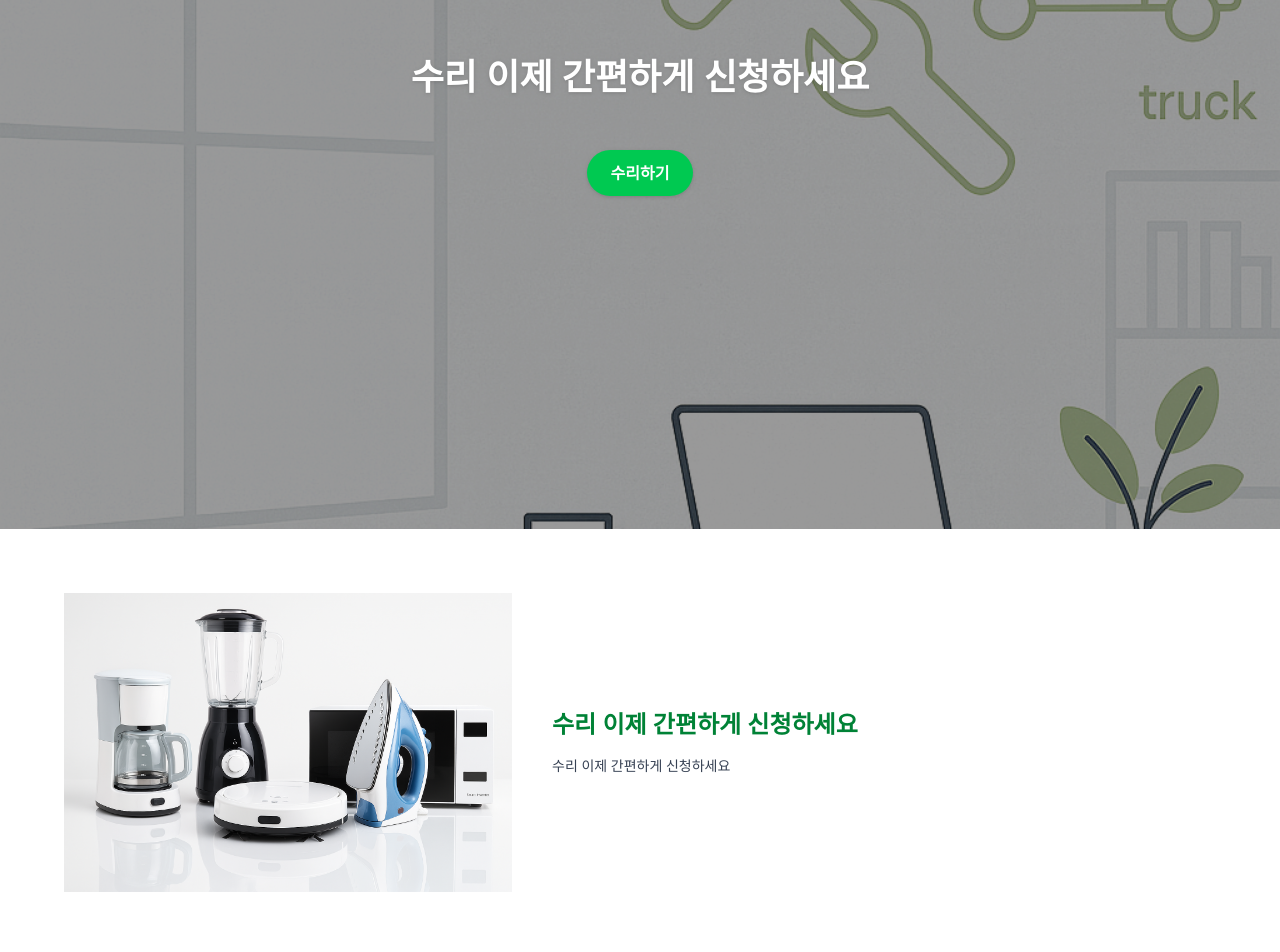
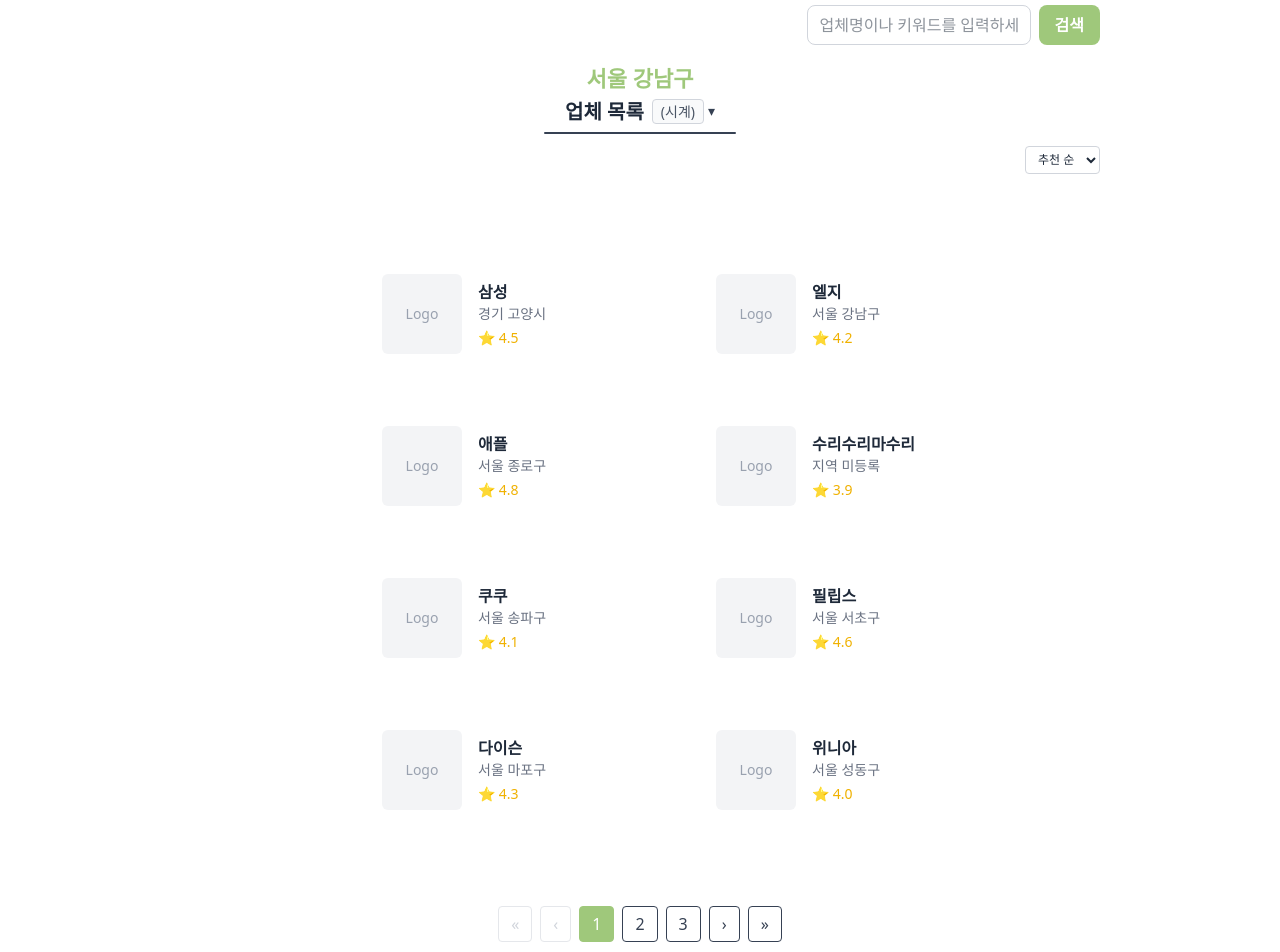
Before and after one commit to cTosMaster/Re-Pair, a React (Vite) app in the folder frontend/: page /partners in a window 1280 px wide. Before the commit this address led to /. Shown: the part 140-1092 px from the top of the page. Built offline with nearby package versions, Linux system fonts and the light colour scheme; no server answers.

Commit message:
frontend/김상윤/업체목록 UI구현

```diff
--- a/frontend/src/App.jsx
+++ b/frontend/src/App.jsx
@@ -30,6 +30,7 @@
 import AuthDebugPage from "./context/AuthDebugPage.jsx";
 import EngineerDashboard from "./pages/engineer/EngineerDashboard.jsx";
 import UserMypage from "./mypage/UserMypage.jsx";
+import CompanyListPage from "./pages/companylist/CompanyListPage.jsx";
 
 function App() {
   return (
@@ -37,6 +38,7 @@
       {/* ✅ 비로그인/로그인 전체 기본 공개 페이지 */}
       {/* ✅ 공개: 고객사 세일즈 상세 */}
       <Route path="/customers/:customerId" element={<CustomerSalesPage />} />
+      <Route path="/partners" element={<CompanyListPage />} />
 
       {/* ✅ 관리자 전용 */}
       <Route element={<ProtectedRoute allowedRoles={["ADMIN"]} />}>
--- /dev/null
+++ b/frontend/src/pages/companylist/CompanyCard.jsx
@@ -0,0 +1,21 @@
+const CompanyCard = ({ companyName, region, avgRating }) => {
+  return (
+    <div className="flex items-center px-4 py-4 bg-white rounded-lg transition h-28 w-fit hover:bg-gray-50">
+      {/* 로고 (왼쪽, 크게) */}
+      <div className="w-20 h-20 bg-gray-100 flex items-center justify-center rounded-md overflow-hidden flex-shrink-0">
+        <span className="text-gray-400 text-sm">Logo</span>
+      </div>
+
+      {/* 업체 정보 (오른쪽) */}
+      <div className="flex flex-col justify-center ml-4 min-w-[150px]">
+        <h3 className="font-semibold text-gray-800 text-base whitespace-nowrap">
+          {companyName}
+        </h3>
+        <p className="text-sm text-gray-500 whitespace-nowrap">{region}</p>
+        <p className="text-sm text-yellow-500 mt-1">⭐ {avgRating.toFixed(1)}</p>
+      </div>
+    </div>
+  );
+};
+
+export default CompanyCard;
--- /dev/null
+++ b/frontend/src/pages/companylist/CompanyListPage.jsx
@@ -0,0 +1,21 @@
+import PublicHeader from "../../components/landing/PublicHeader";
+import CompanyListSection from "./CompanyListSection";
+
+const CompanyListPage = () => {
+  return (
+    <div className="bg-white text-gray-800 min-h-screen flex flex-col">
+      {/* 상단 */}
+      <PublicHeader />
+
+      {/* 중단 */}
+      {/* 고정 마진 제거: mt-20 ❌  → 섹션이 늘어나면 그대로 따라 내려감 */}
+      <main className="flex-1 px-6 pt-6">
+        <CompanyListSection />
+      </main>
+
+      {/* 하단 */}
+    </div>
+  );
+};
+
+export default CompanyListPage;
--- /dev/null
+++ b/frontend/src/pages/companylist/CompanyListSection.jsx
@@ -0,0 +1,114 @@
+import CompanyCard from "./CompanyCard";
+import { companyDummy } from "./dummy/companyDummy";
+
+const CompanyListSection = () => {
+  const handleOpenCategory = () => {};
+
+  return (
+    <section className="max-w-5xl mx-auto w-full flex flex-col gap-8 p-6 rounded-lg">
+      {/* 상단 */}
+      <div className="rounded-lg p-7">
+        {/* 검색행 */}
+        <div className="flex justify-end items-center gap-2">
+          <input
+            type="text"
+            placeholder="업체명이나 키워드를 입력하세요"
+            className="h-10 w-56 border border-gray-300 rounded-lg px-3"
+          />
+          <button
+            type="button"
+            className="h-10 px-4 rounded-lg bg-[#9fc87b] text-white font-semibold hover:brightness-90 transition"
+          >
+            검색
+          </button>
+        </div>
+
+        {/* 중앙 타이틀 */}
+        <div className="mt-5 flex flex-col items-center text-center">
+          <span className="font-semibold leading-tight text-[#9fc87b] text-[22px]">
+            서울 강남구
+          </span>
+
+          <div className="mt-1.5 flex items-center gap-2">
+            <span className="font-bold leading-tight text-gray-800 text-[20px]">
+              업체 목록
+            </span>
+
+            {/* (시계) + 화살표 */}
+            <button
+              type="button"
+              onClick={handleOpenCategory}
+              aria-label="카테고리 선택"
+              className="inline-flex items-center gap-1 text-gray-700 hover:text-gray-900"
+            >
+              <span className="border border-gray-300 bg-gray-50 text-gray-600 rounded px-2 py-[1px] text-[14px]">
+                (시계)
+              </span>
+              <span className="leading-none text-[14px]">▾</span>
+            </button>
+          </div>
+
+          {/* 밑줄 */}
+          <div className="mt-2 h-[2px] w-48 bg-gray-700 rounded-full" />
+        </div>
+
+        {/* 정렬 드롭다운 */}
+        <div className="mt-3 flex justify-end">
+          <select className="h-7 px-2 text-xs border border-gray-300 rounded">
+            <option>추천 순</option>
+            <option>별점 순</option>
+          </select>
+        </div>
+      </div>
+
+      {/* 중단 — 1열/2열 전체를 더 오른쪽으로 이동 */}
+      <div className="grid grid-cols-2 gap-x-14 gap-y-10 p-6">
+        {companyDummy.content.map((company, i) => (
+          <div
+            key={company.customerId}
+            className={
+              i % 2 === 0
+                ? "justify-self-end translate-x-8" // ⬅️ 기존 4 → 8
+                : "justify-self-start translate-x-8"
+            }
+          >
+            <CompanyCard {...company} />
+          </div>
+        ))}
+      </div>
+
+      {/* 하단 — 페이지네이션 */}
+      <div className="flex justify-center space-x-2 text-gray-700 rounded-lg p-6">
+        <button
+          className="px-3 h-9 rounded border text-gray-300 border-gray-200"
+          disabled
+          title="첫 페이지"
+        >
+          «
+        </button>
+        <button
+          className="px-3 h-9 rounded border text-gray-300 border-gray-200"
+          disabled
+          title="이전"
+        >
+          ‹
+        </button>
+
+        <button className="px-3 h-9 rounded border bg-[#9fc87b] text-white border-[#9fc87b]">
+          1
+        </button>
+        <button className="px-3 h-9 rounded border hover:bg-gray-100">2</button>
+        <button className="px-3 h-9 rounded border hover:bg-gray-100">3</button>
+
+        <button className="px-3 h-9 rounded border hover:bg-gray-100" title="다음">
+          ›
+        </button>
+        <button className="px-3 h-9 rounded border hover:bg-gray-100" title="마지막 페이지">
+          »
+        </button>
+      </div>
+    </section>
+  );
+};
+
+export default CompanyListSection;
--- /dev/null
+++ b/frontend/src/pages/companylist/dummy/companyDummy.js
@@ -0,0 +1,52 @@
+export const companyDummy = {
+  content: [
+    {
+      customerId: 1,
+      companyName: "삼성",
+      region: "경기 고양시",
+      avgRating: 4.5,
+    },
+    {
+      customerId: 2,
+      companyName: "엘지",
+      region: "서울 강남구",
+      avgRating: 4.2,
+    },
+    {
+      customerId: 3,
+      companyName: "애플",
+      region: "서울 종로구",
+      avgRating: 4.8,
+    },
+    {
+      customerId: 4,
+      companyName: "수리수리마수리",
+      region: "지역 미등록",
+      avgRating: 3.9,
+    },
+    {
+      customerId: 5,
+      companyName: "쿠쿠",
+      region: "서울 송파구",
+      avgRating: 4.1,
+    },
+    {
+      customerId: 6,
+      companyName: "필립스",
+      region: "서울 서초구",
+      avgRating: 4.6,
+    },
+    {
+      customerId: 7,
+      companyName: "다이슨",
+      region: "서울 마포구",
+      avgRating: 4.3,
+    },
+    {
+      customerId: 8,
+      companyName: "위니아",
+      region: "서울 성동구",
+      avgRating: 4.0,
+    },
+  ],
+};
```
